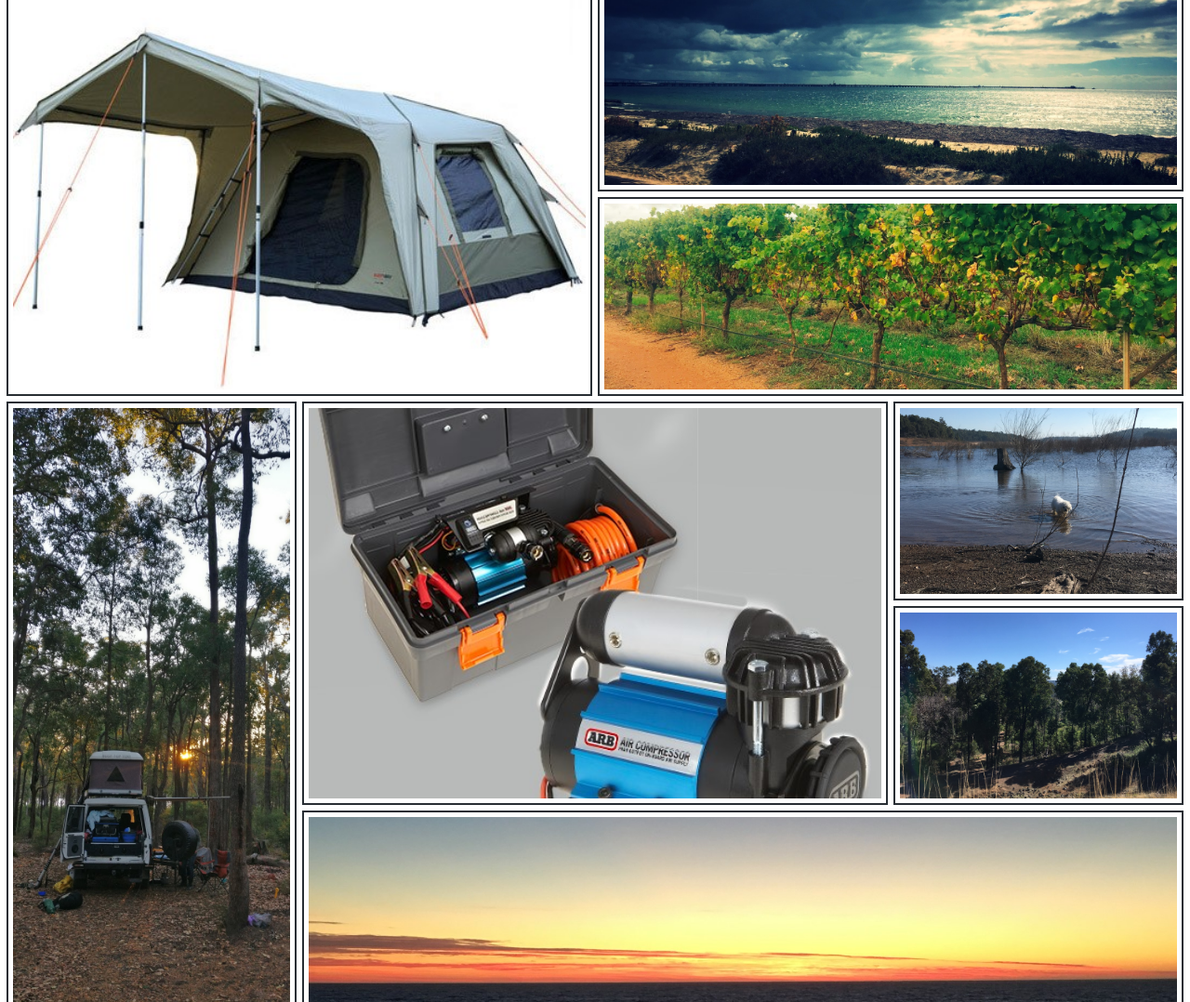
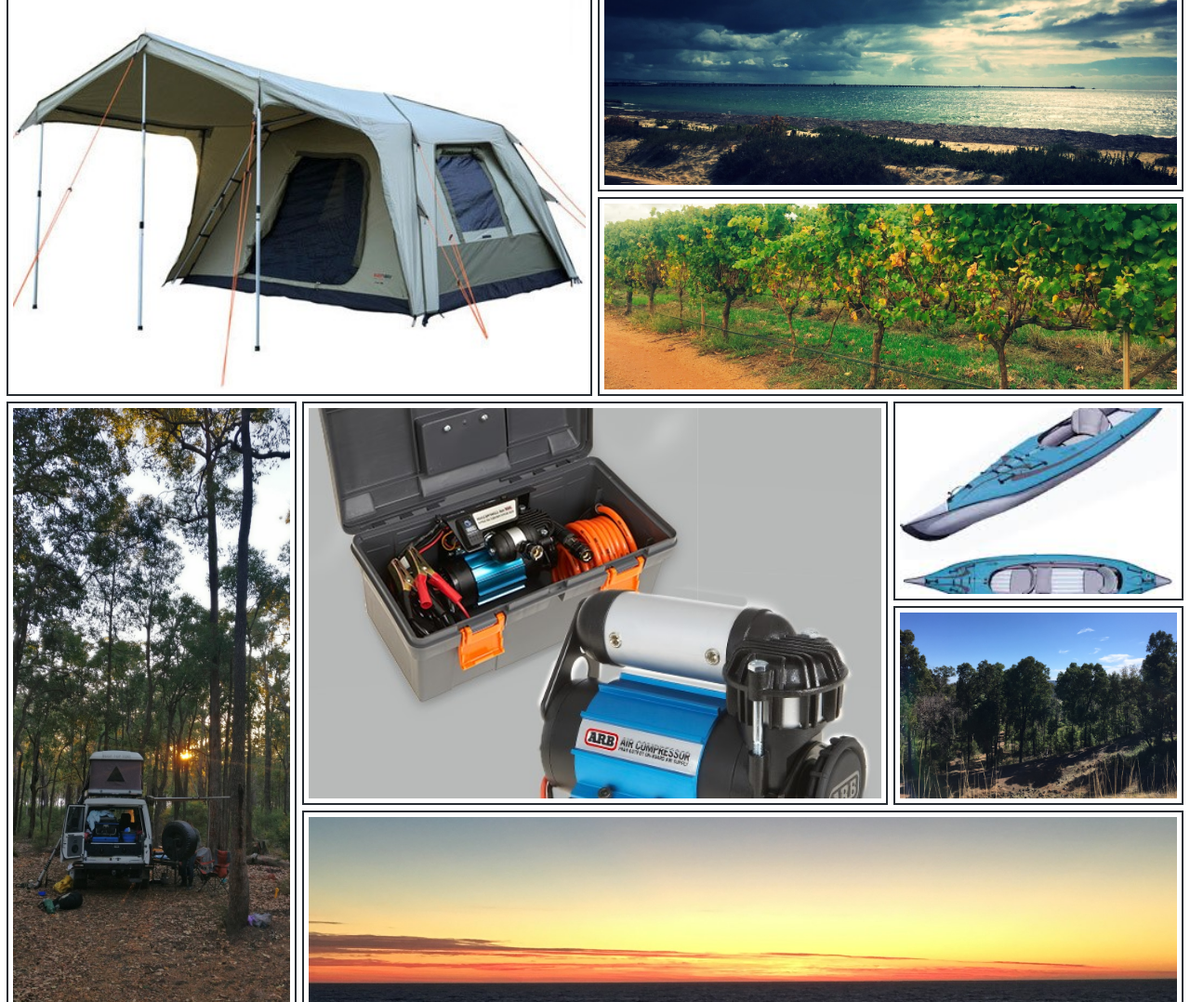
Before and after one commit to gfakouri/Django---wacamping, a Django app: page /gadgets/ in a window 1280 px wide. Shown: the part 938-2016 px from the top of the page at 93% size. Run offline with Django 3.2, Linux system fonts and the light colour scheme.

Commit message:
Gadgets page edited - images added - readme added

```diff
--- a/static/css/gadgetsStyle.css
+++ b/static/css/gadgetsStyle.css
@@ -228,7 +228,7 @@ html {
 
 .photo14 {
     grid-area: photo14;
-    background: url("/static/camping_images/dogs2.jpg");
+    background: url("/static/camping_images/kayak.jpg");
     min-height: 200px;
     background-size: cover;
     background-position: center;
```
Also changed, not shown: README.md (added), static/camping_images/kayak.jpg (added).
